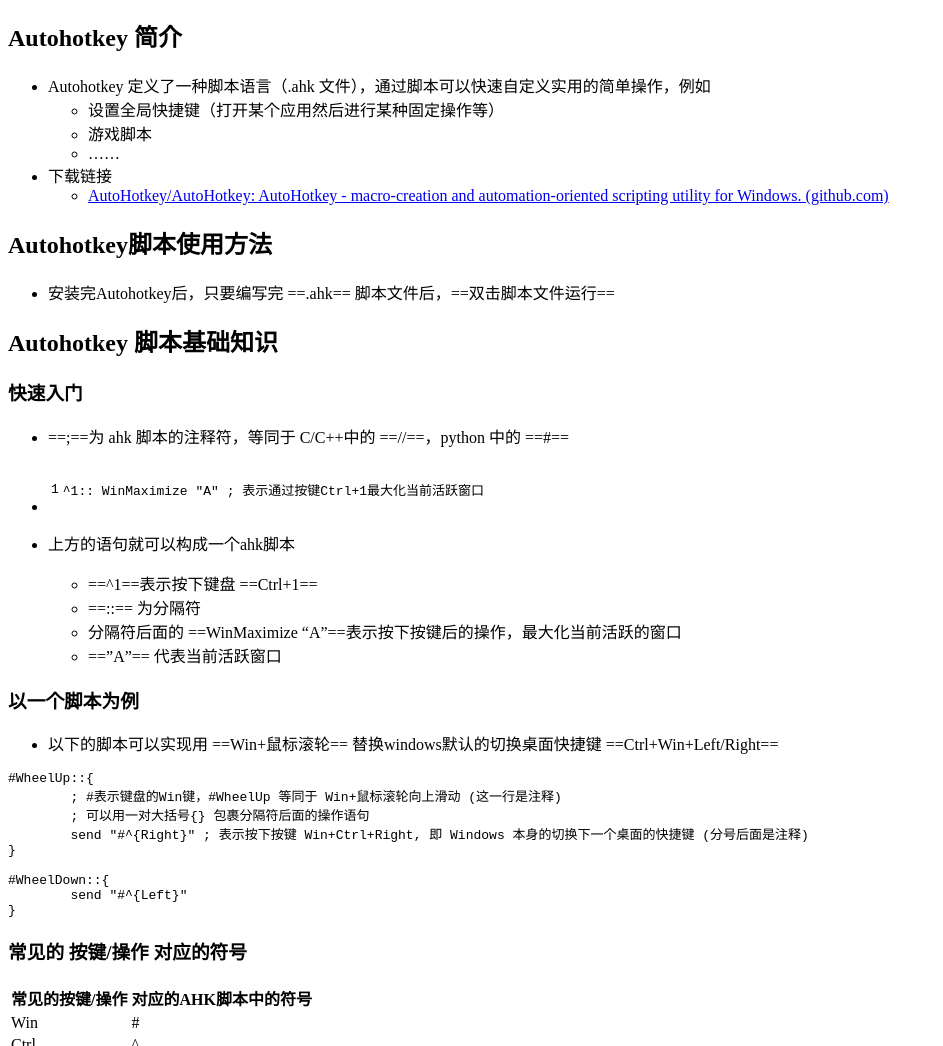
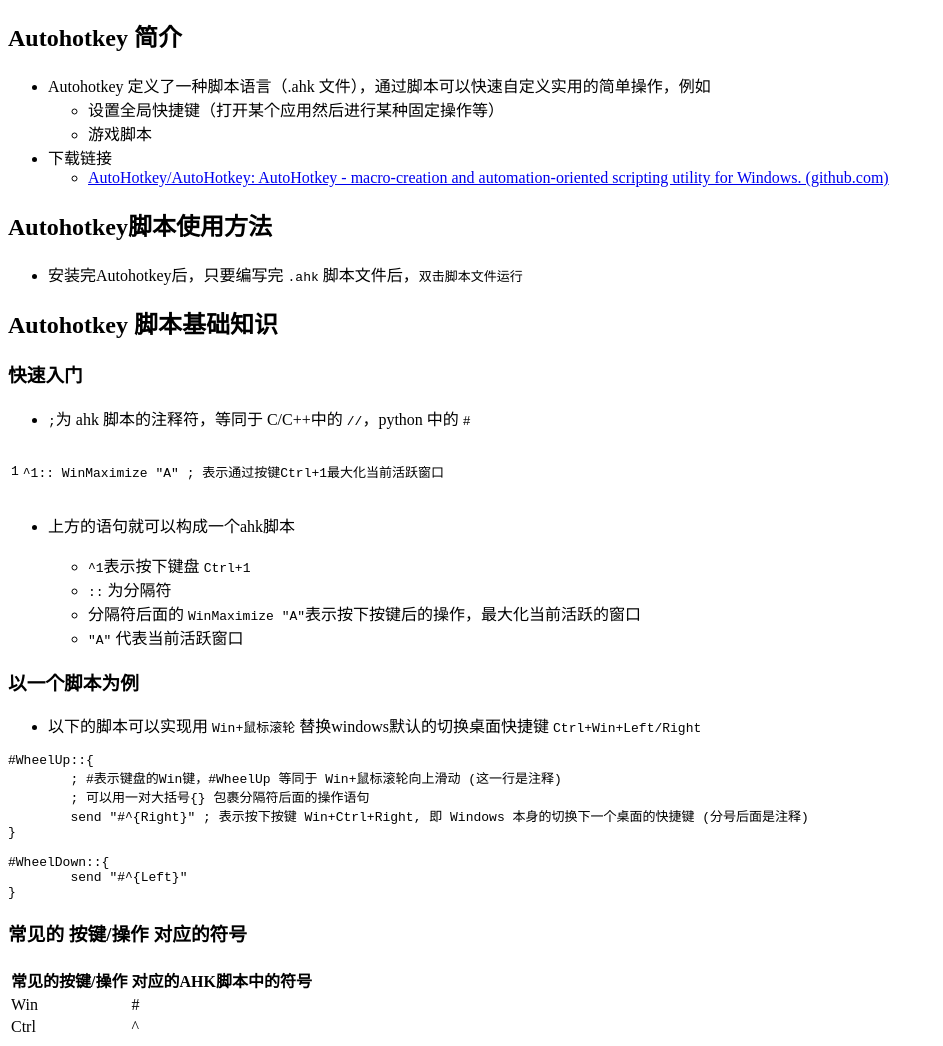
Before and after one commit to Gnoy-Nus/Gnoy-Nus.github.io, a Jekyll site: the page built from _posts/2024-01-19-Autohotkey基础知识.md, in a window 1280 px wide and 1400 px high. Shown: the part 354-1400 px from the top of the window, without its empty margins (0-943 px from the left). Built offline with Jekyll 4.4.1, drawn with Linux system fonts in a browser that asks for light colours; comment, search, counter and statistics services are not loaded.

````diff
--- a/_posts/2024-01-19-Autohotkey基础知识.md
+++ b/_posts/2024-01-19-Autohotkey基础知识.md
@@ -14,37 +14,35 @@ tags:
 - Autohotkey 定义了一种脚本语言（.ahk 文件），通过脚本可以快速自定义实用的简单操作，例如
   - 设置全局快捷键（打开某个应用然后进行某种固定操作等）
   - 游戏脚本
-  - ......
-
 - 下载链接
   - [AutoHotkey/AutoHotkey: AutoHotkey - macro-creation and automation-oriented scripting utility for Windows. (github.com)](https://github.com/AutoHotkey/AutoHotkey)
 
 
 ## Autohotkey脚本使用方法
 
-- 安装完Autohotkey后，只要编写完 ==.ahk== 脚本文件后，==双击脚本文件运行==
+- 安装完Autohotkey后，只要编写完 `.ahk` 脚本文件后，`双击脚本文件运行`
 
 ## Autohotkey 脚本基础知识
 
 ### 快速入门
 
-- ==;==为 ahk 脚本的注释符，等同于 C/C++中的 ==//==，python 中的 ==#==
+- `;`为 ahk 脚本的注释符，等同于 C/C++中的 `//`，python 中的 `#`
 
-- ```
-  ^1:: WinMaximize "A" ; 表示通过按键Ctrl+1最大化当前活跃窗口
-  ```
+```
+^1:: WinMaximize "A" ; 表示通过按键Ctrl+1最大化当前活跃窗口
+```
 
 - 上方的语句就可以构成一个ahk脚本
 
-  - ==^1==表示按下键盘 ==Ctrl+1==
-  - ==::== 为分隔符
-  - 分隔符后面的 ==WinMaximize "A"==表示按下按键后的操作，最大化当前活跃的窗口
-  - =="A"== 代表当前活跃窗口
+  - `^1`表示按下键盘 `Ctrl+1`
+  - `::` 为分隔符
+  - 分隔符后面的 `WinMaximize "A"`表示按下按键后的操作，最大化当前活跃的窗口
+  - `"A"` 代表当前活跃窗口
 
 
 ### 以一个脚本为例
 
-- 以下的脚本可以实现用 ==Win+鼠标滚轮== 替换windows默认的切换桌面快捷键 ==Ctrl+Win+Left/Right==
+- 以下的脚本可以实现用 `Win+鼠标滚轮` 替换windows默认的切换桌面快捷键 `Ctrl+Win+Left/Right`
 
 ``` ahk
 #WheelUp::{
````
